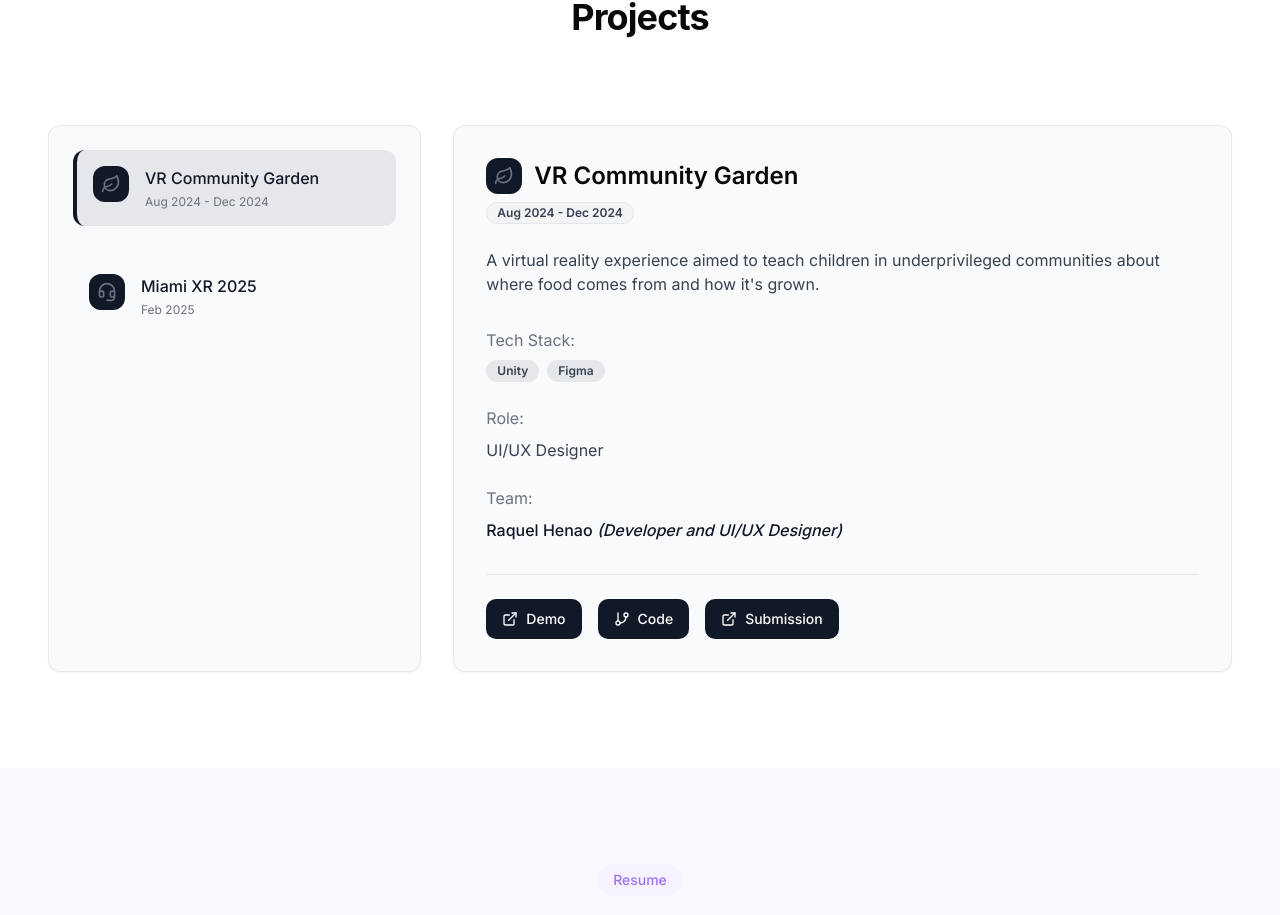
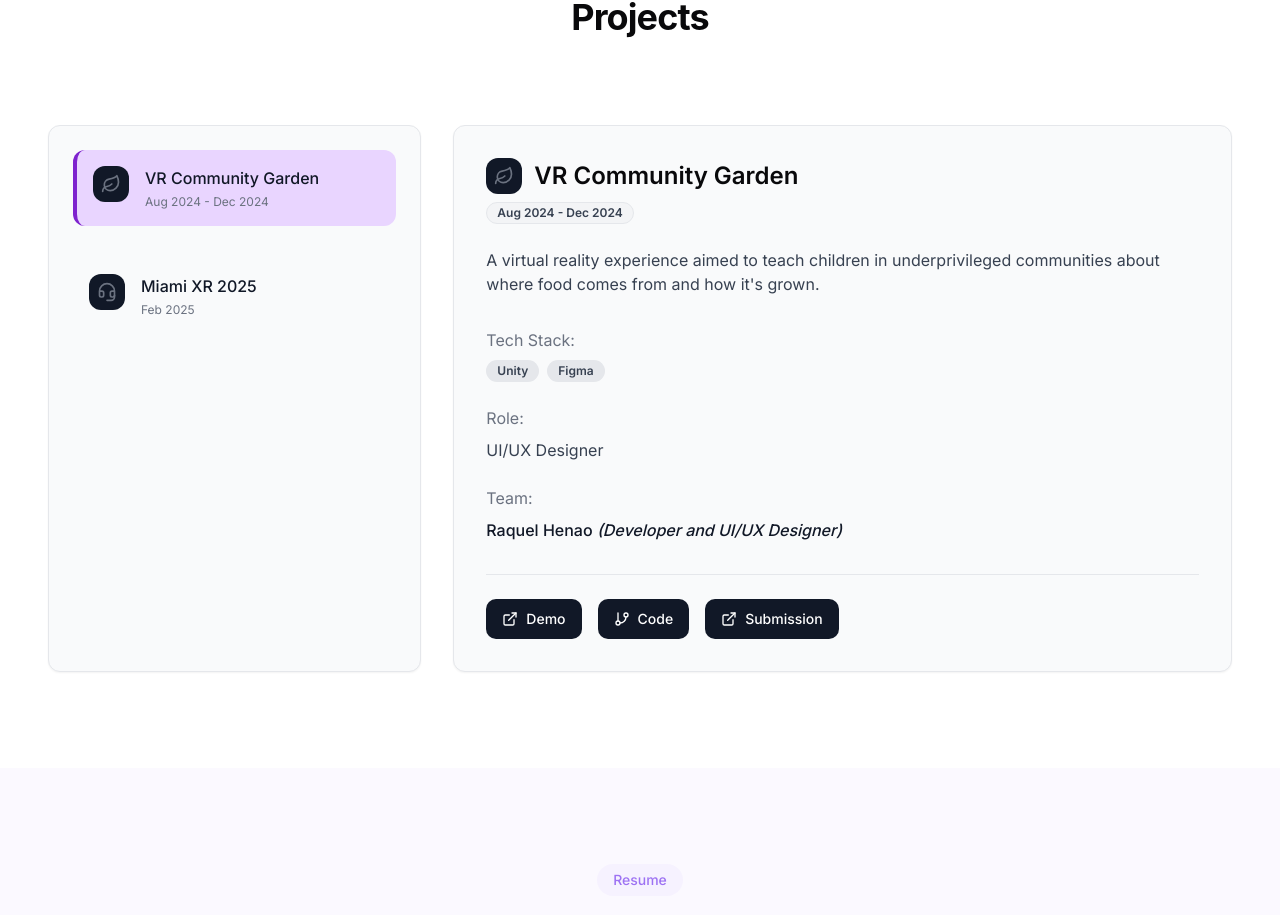
Before and after one commit to miauy/mia-personalwebsite, a React (Vite) app: page / in a window 1280 px wide. Shown: the part 1967-2882 px from the top of the page. Built offline with nearby package versions, Linux system fonts and the light colour scheme.

Commit message:
Fix: Project section hover and active colors
Change the hover and active colors in the projects section to match the website's color theme.

```diff
--- a/src/components/sections/Projects.tsx
+++ b/src/components/sections/Projects.tsx
@@ -90,8 +90,8 @@ export function Projects() {
                   className={cn(
                     "flex items-start gap-4 p-4 rounded-lg cursor-pointer transition-all",
                     project.id === selectedProject.id ?
-                      "bg-gray-200 border-l-4 border-gray-900" :
-                      "hover:bg-gray-100"
+                      "bg-purple-200 border-l-4 border-purple-700" : // Changed to purple for selected
+                      "hover:bg-purple-50" // Changed to light purple for hover
                   )}
                 >
                   {/* Project icon */}
```
